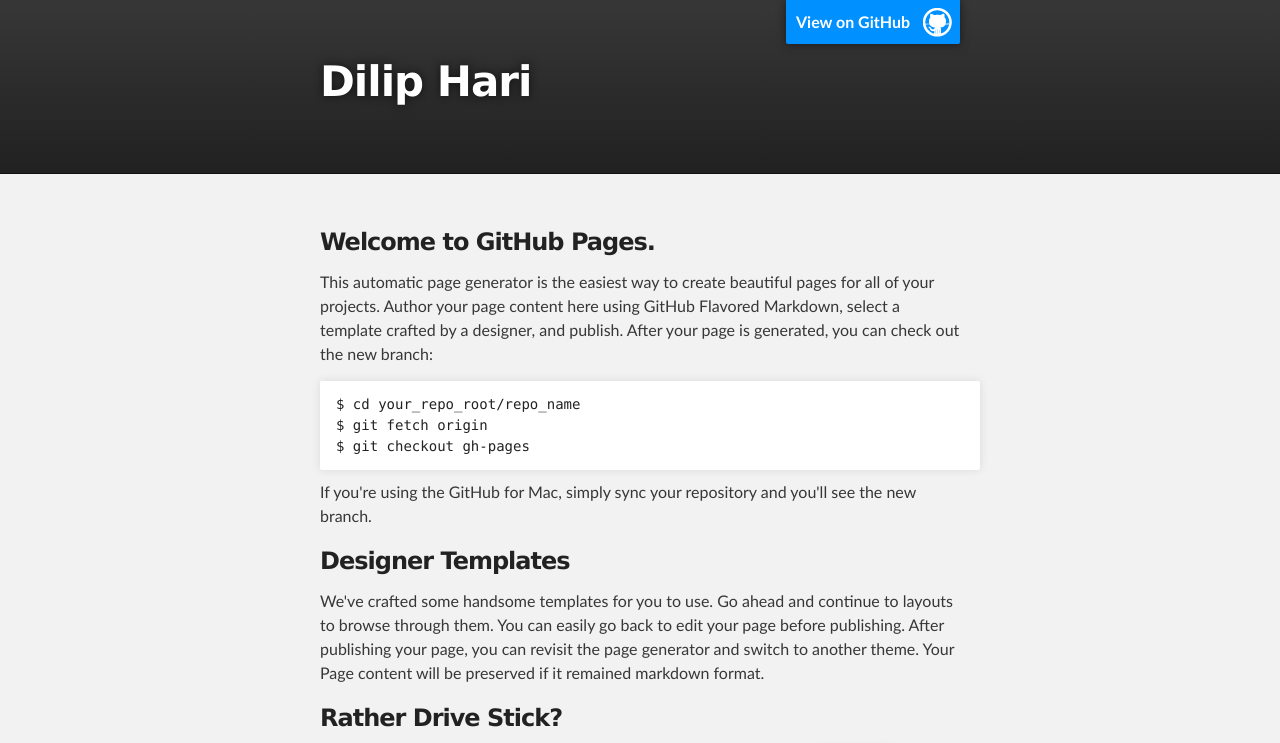
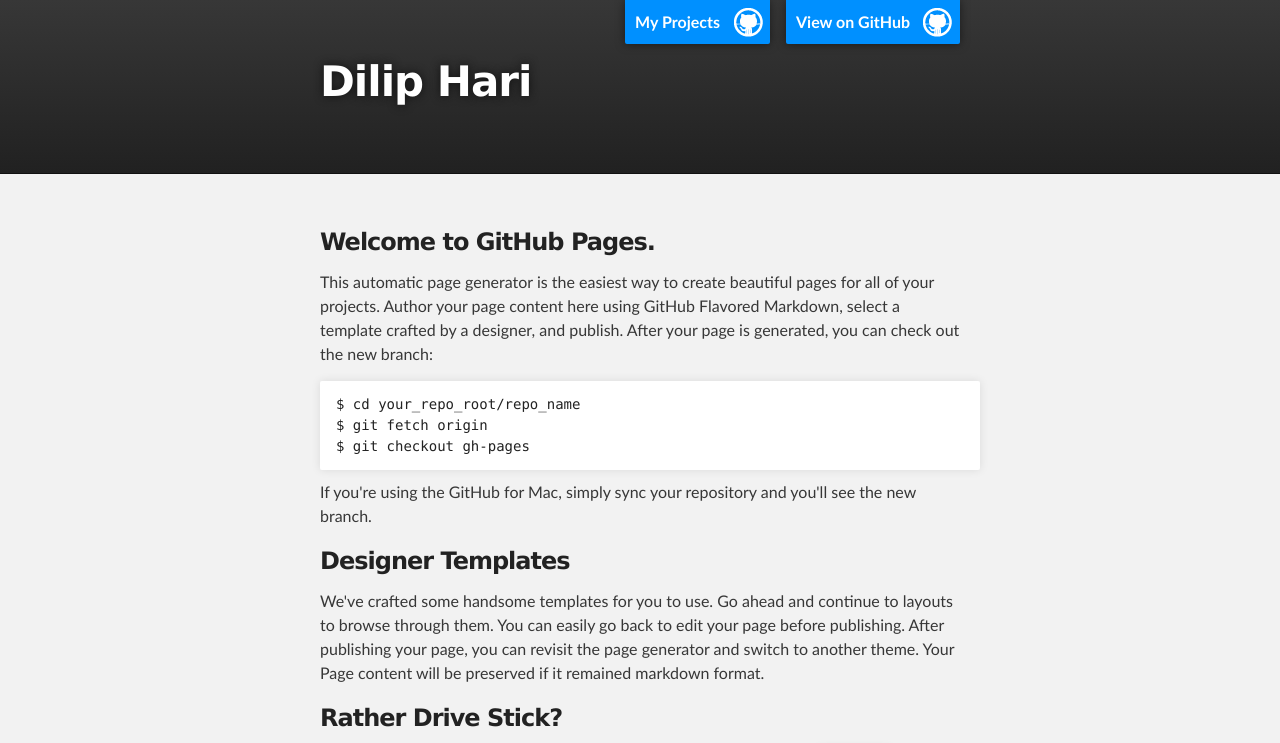
Before and after one commit to DilipHari/DilipHari.github.io, a plain HTML site: page index.html in a window 1280 px wide. Shown: the top 743 px of the page. Drawn offline with Linux system fonts and the light colour scheme.

Commit message:
added myProjects button to top banner

```diff
--- a/index.html
+++ b/index.html
@@ -17,7 +17,7 @@
     <div id="header_wrap" class="outer">
         <header class="inner">
           <a id="forkme_banner" href="https://github.com/DilipHari">View on GitHub</a>
-
+          <a id="myprojects_banner" href="projects.html">My Projects</a>
           <h1 id="project_title">Dilip Hari</h1>
           <h2 id="project_tagline"></h2>
 
--- a/stylesheets/stylesheet.css
+++ b/stylesheets/stylesheet.css
@@ -284,6 +284,21 @@ Full-Width Styles
   border-bottom-right-radius: 2px;
 }
 
+#myprojects_banner {
+  display: block;
+  position: absolute;
+  top:0;
+  right: 200px;
+  z-index: 10;
+  padding: 10px 50px 10px 10px;
+  color: #fff;
+  background: url('../images/blacktocat.png') #0090ff no-repeat 95% 50%;
+  font-weight: 700;
+  box-shadow: 0 0 10px rgba(0,0,0,.5);
+  border-bottom-left-radius: 2px;
+  border-bottom-right-radius: 2px;
+}
+
 #header_wrap {
   background: #212121;
   background: -moz-linear-gradient(top, #373737, #212121);
```
